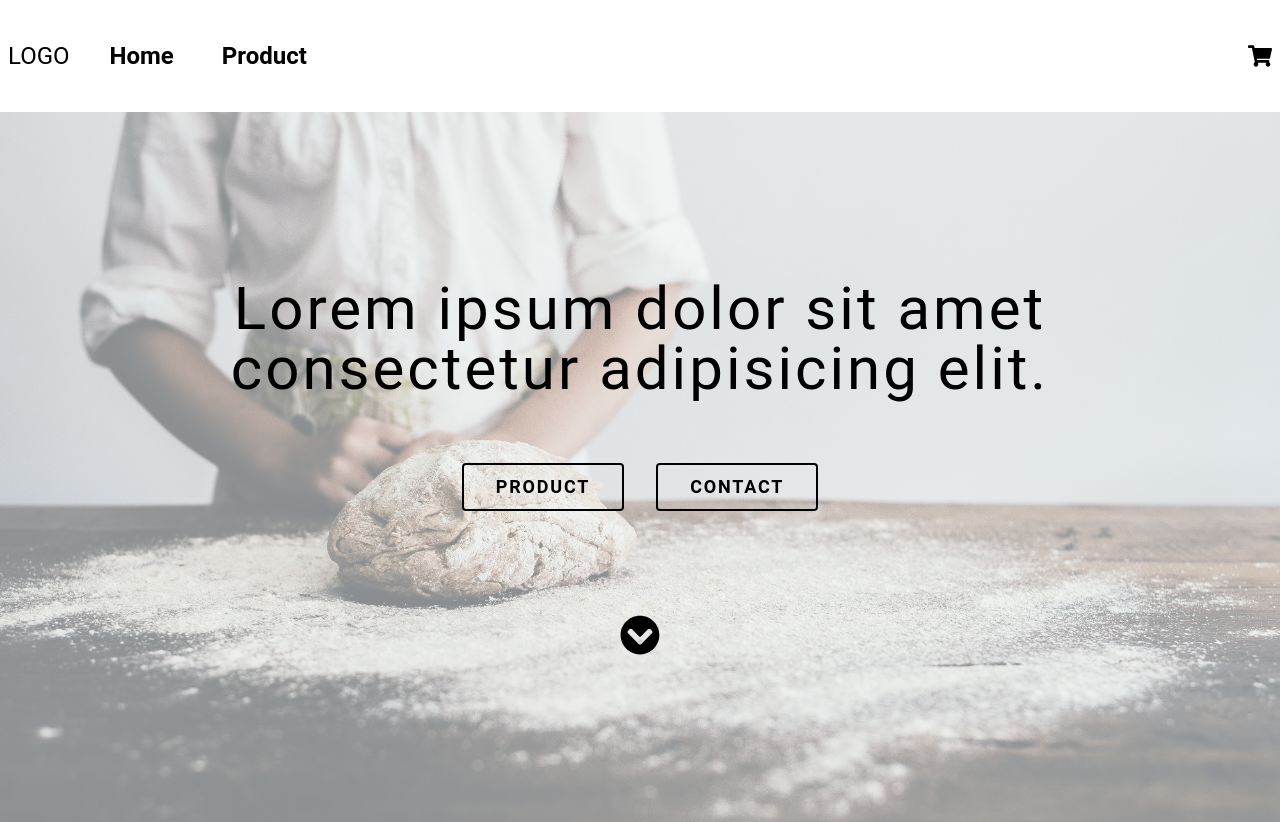
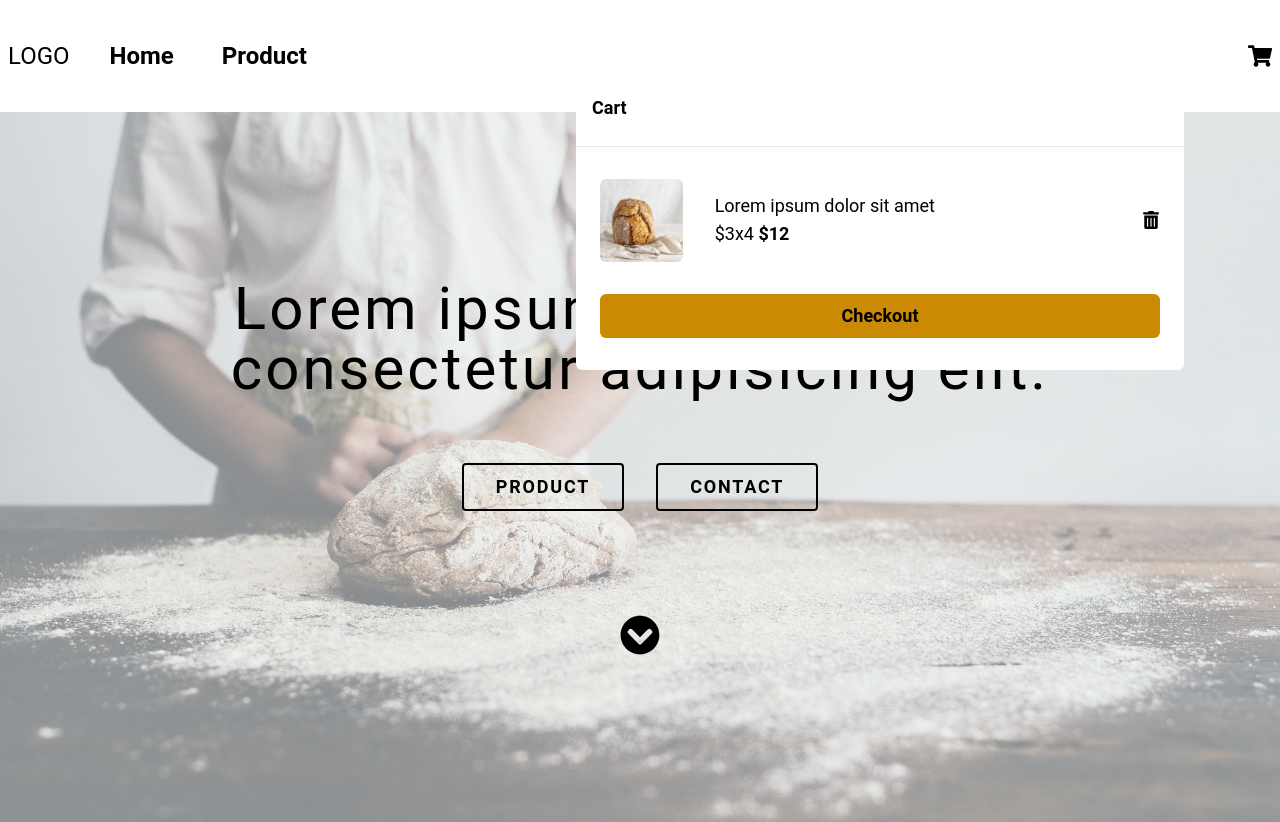
Before and after one commit to EvaGonz84/React-ecommerce, a React (Vite) app: page / in a window 1280 px wide. Shown: the top 822 px of the page. Built offline with nearby package versions, Linux system fonts and the light colour scheme.

Commit message:
cartdetails style added

```diff
--- a/src/components/header/Navbar.jsx
+++ b/src/components/header/Navbar.jsx
@@ -1,7 +1,8 @@
 import { useState } from "react";
-import { FaBars, FaShoppingCart, FaTimes } from "react-icons/fa";
+import { FaBars, FaTrashAlt, FaShoppingCart, FaTimes } from "react-icons/fa";
 import { Link } from "react-router-dom";
 import NavLink from "./NavLink";
+import smallImage from "../../assets/images/bread-1.jpg";
 
 const Navbar = () => {
   {
@@ -48,6 +49,35 @@ const Navbar = () => {
           <button className="pt-2">
             <FaShoppingCart />
           </button>
+          <section className="absolute top-[70px] left-0 z-10 w-full md:left-[95%] md:max-w-2xl md:-translate-x-full">
+            <div className="mx-8 rounded-md bg-white md:mx-8">
+              <h4 className="px-4 py-6 text-lg font-semibold">Cart</h4>
+              <hr />
+              <article className="grid grid-cols-[1fr_4fr_1fr] items-center gap-8 px-6 py-8 text-lg">
+                <img
+                  src={smallImage}
+                  className="rounded-md"
+                  alt="bread-image"
+                ></img>
+                <div>
+                  <p>Lorem ipsum dolor sit amet</p>
+                  <div>
+                    <span>$3x4</span>
+                    <span className="font-semibold"> $12</span>
+                  </div>
+                </div>
+                <button className="ml-auto">
+                  <FaTrashAlt className="hover:fill-yellow-600" />
+                </button>
+              </article>
+
+              <div className="px-6 pb-8">
+                <button className="w-full rounded-md bg-yellow-600 p-2 font-semibold transition-all hover:bg-yellow-500 text-lg">
+                  Checkout
+                </button>
+              </div>
+            </div>
+          </section>
         </div>
       </header>
     </>
```
